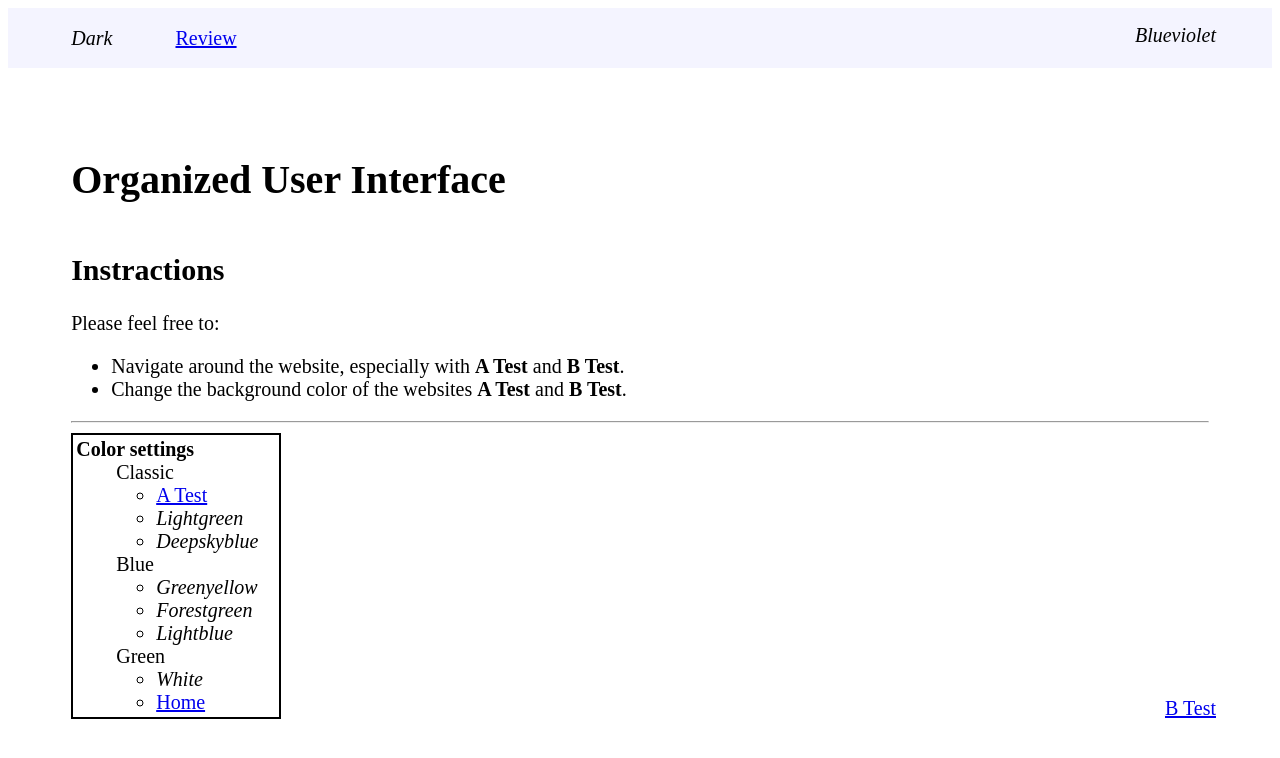
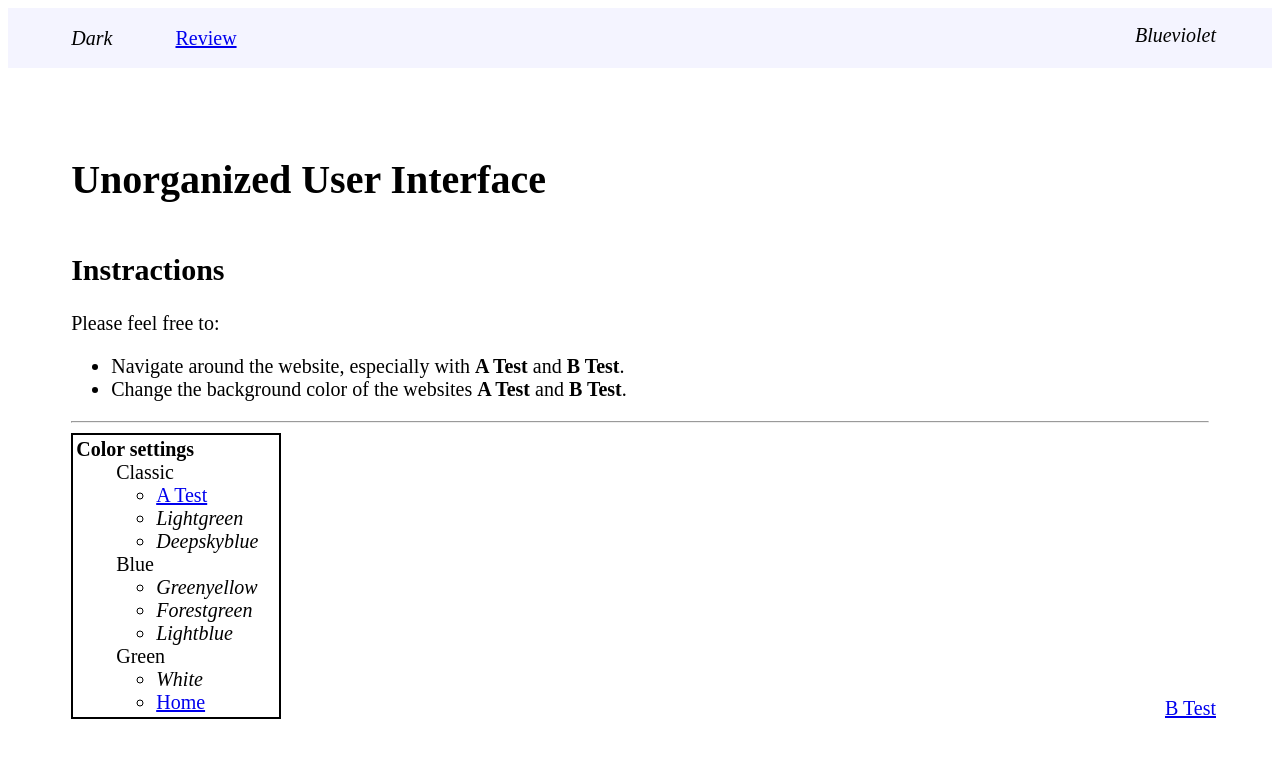
Before and after one commit to VGuowei/CO1111, a plain HTML site: page bTest.html in a window 1280 px wide. Drawn offline with Linux system fonts and the light colour scheme.

Commit message:
Update bTest.html

```diff
--- a/bTest.html
+++ b/bTest.html
@@ -13,7 +13,7 @@
 		<a href="review.html">Review</a>
 	</div>
 	<div class="container">
-		<h1>Organized User Interface</h1>
+		<h1>Unorganized User Interface</h1>
 		<h2 style="margin-top:50px;">Instractions</h2>
 		<p>Please feel free to:</p>
 		<ul>
```
